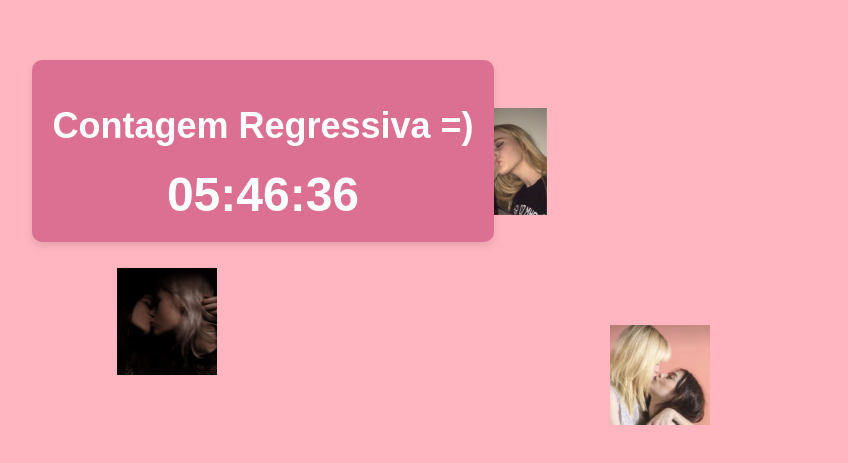
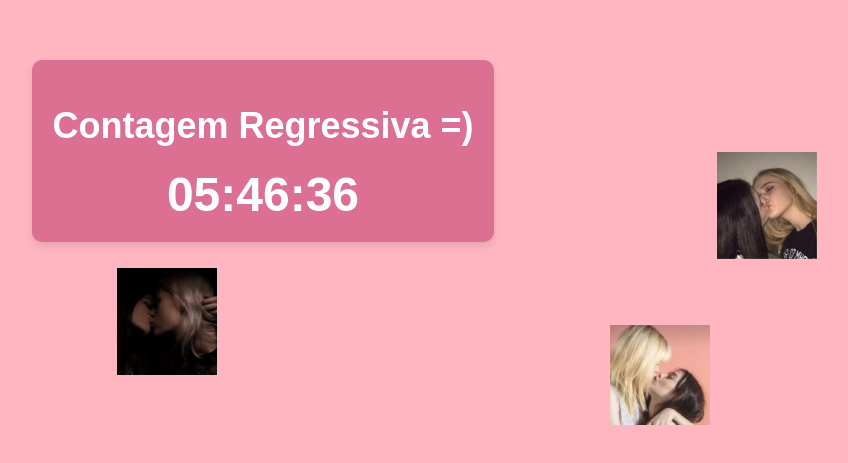
Before and after one commit to anounimusgit/time, a plain HTML site: page index.html in a window 1280 px wide. Shown: the part 249-712 px from the top of the page, without its empty margins (377-1225 px from the left). Drawn offline with Linux system fonts and the light colour scheme.

Commit message:
Update index.html

```diff
--- a/index.html
+++ b/index.html
@@ -24,6 +24,7 @@
       border-radius: 10px;
       box-shadow: 0 4px 8px rgba(0, 0, 0, 0.1);
       z-index: 10;
+      position: relative;
     }
     h1 {
       font-size: 36px;
@@ -34,12 +35,12 @@
       font-weight: bold;
       color: #fff;
     }
-    /* Estilo das imagens */
     .floating-img {
       position: absolute;
       width: 100px;
       opacity: 0;
       transition: opacity 2s ease-in-out;
+      z-index: 5;
     }
   </style>
 </head>
@@ -88,8 +89,23 @@
     const images = document.querySelectorAll('.floating-img');
     images.forEach(img => {
       setInterval(() => {
-        const randomX = Math.floor(Math.random() * (window.innerWidth - 100));
-        const randomY = Math.floor(Math.random() * (window.innerHeight - 100));
+        const container = document.querySelector('.container');
+        const containerRect = container.getBoundingClientRect();
+        const padding = 20;
+
+        const maxX = window.innerWidth - 100;
+        const maxY = window.innerHeight - 100;
+
+        let randomX, randomY;
+
+        do {
+          randomX = Math.floor(Math.random() * maxX);
+          randomY = Math.floor(Math.random() * maxY);
+        } while (
+          randomX > containerRect.left - padding && randomX < containerRect.right + padding &&
+          randomY > containerRect.top - padding && randomY < containerRect.bottom + padding
+        );
+
         img.style.left = randomX + 'px';
         img.style.top = randomY + 'px';
 
```
